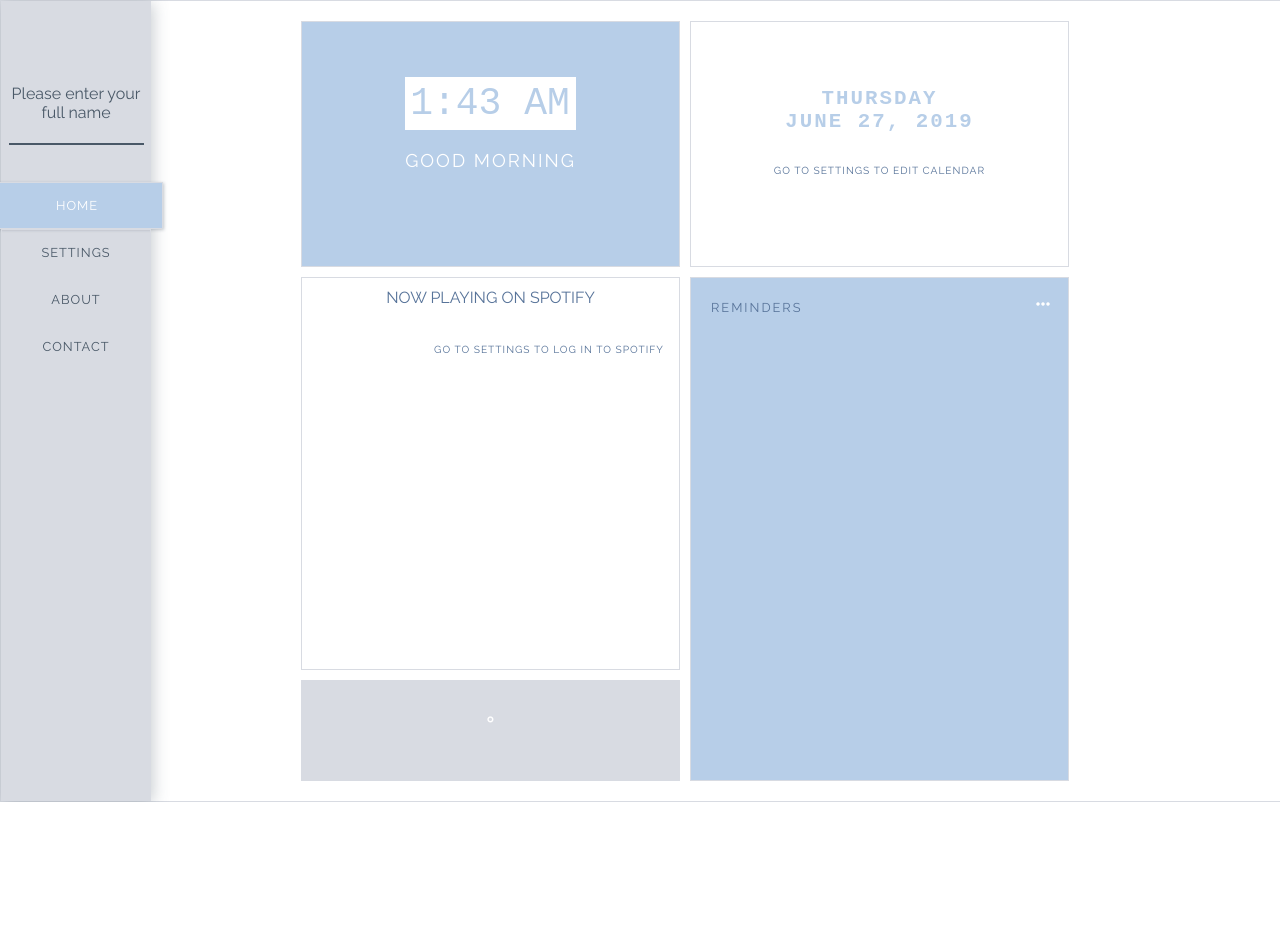
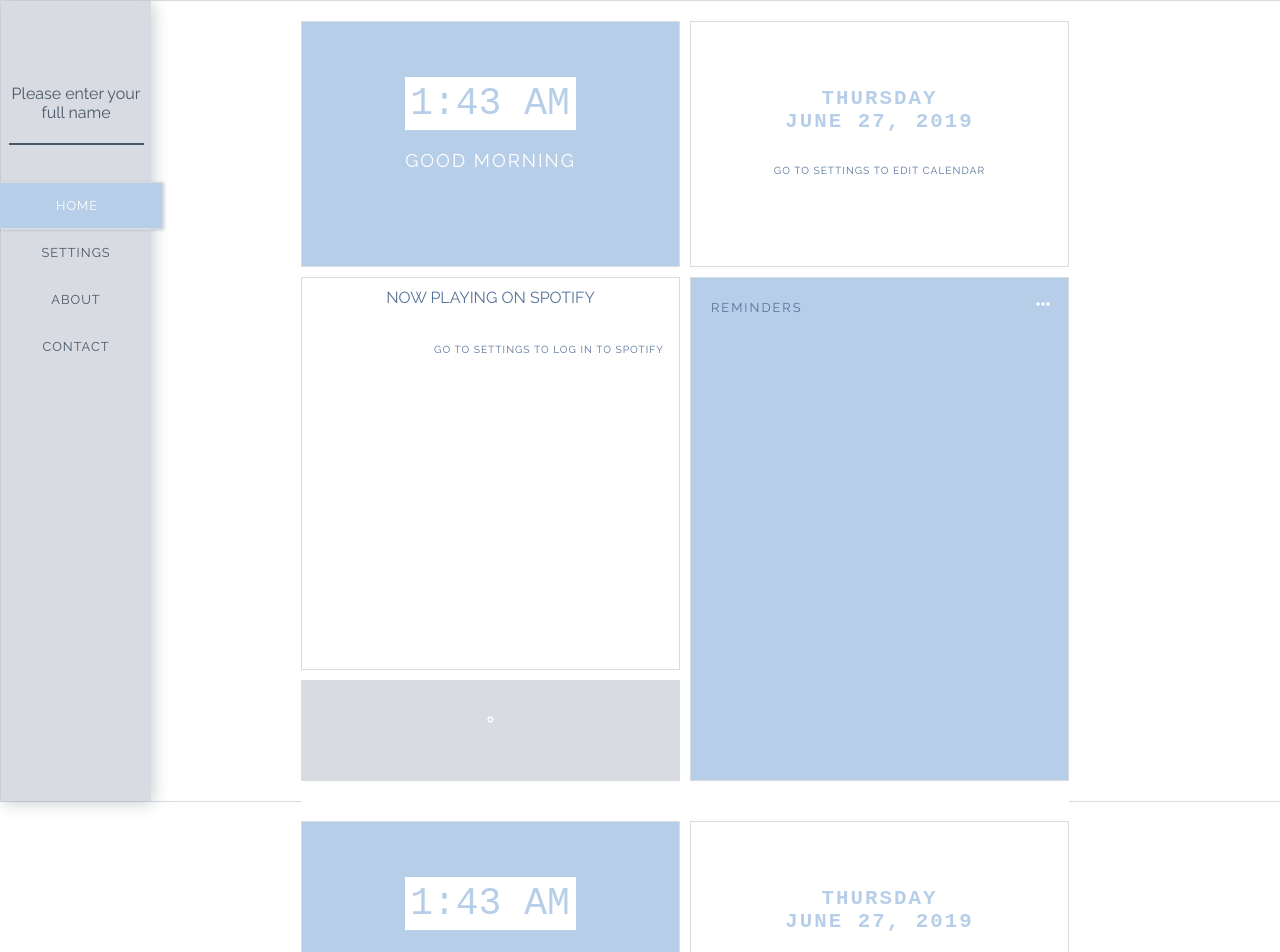
Before and after one commit to emilyannemoses/dashboard-react, a React (Create React App) app: page / in a window 1280 px wide. Shown: the top 952 px of the page. Before the commit the page ends 802 px from the top, so only its background shows below. Built offline with nearby package versions, Linux system fonts and the light colour scheme; no server answers; a web font is replaced by a local one.

Commit message:
saving appjs routing

```diff
--- a/src/App/App.js
+++ b/src/App/App.js
@@ -2,6 +2,7 @@ import React, {Component} from 'react';
 import Menu from '../Menu/Menu';
 import {BrowserRouter as Router} from 'react-router-dom';
 import './App.css';
+import Home from '../Home/Home'
 
 class App extends Component {
   constructor(props) {
@@ -59,6 +60,7 @@ class App extends Component {
             greetingToggle={this.state.greetingToggle}
             toggleName={this.toggleName}
           />
+          <Home />
         </Router>
       </div>
     )
```
